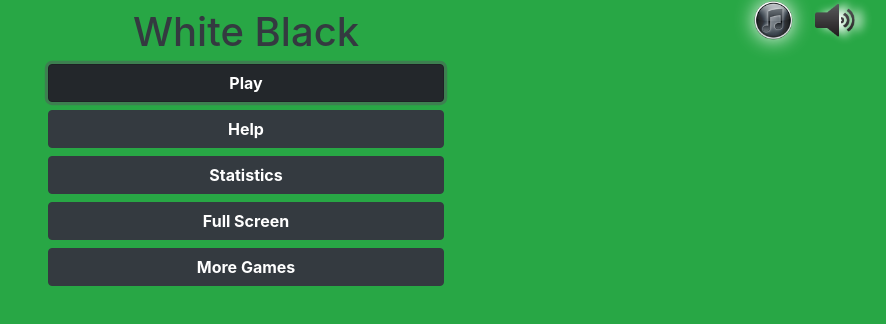
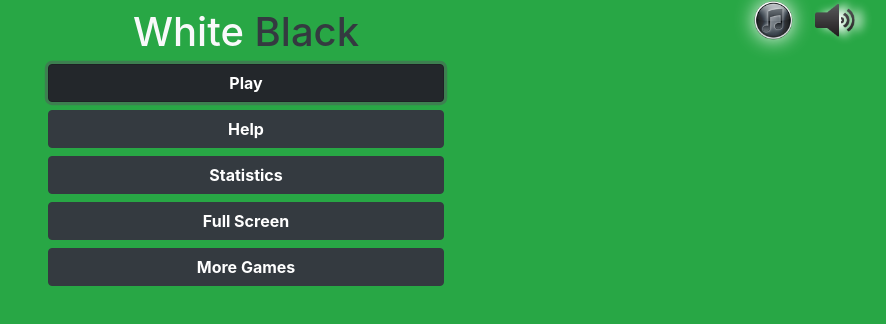
Before and after one commit to rajeshwar229/whiteBlack, a plain HTML site: page index.html in a window 1280 px wide. Shown: the whole page, without its empty margins (394-1280 px from the left). Drawn offline with Linux system fonts and the light colour scheme.

Commit message:
Add files via upload

```diff
--- a/index.html
+++ b/index.html
@@ -2,7 +2,7 @@
 <html lang="en">
 <head>
     <meta charset="UTF-8">
-    <meta name="viewport" content="width=device-width, initial-scale=1, shrink-to-fit=yes">
+    <meta name="viewport" content="width=device-width, initial-scale=1, shrink-to-fit=yes, autoRotate:disabled" http-equiv="ScreenOrientation">
     <link rel="shortcut icon" href="images/favicon.png" type="image/x-icon">
     <title>White Black</title>
     <link rel="stylesheet" href="css/style.css">
@@ -17,7 +17,7 @@
   <div class="main h-100">
     <div class="volume-controls position-fixed fixed-right text-center">
       <audio id="bg-music" src="audio/neon-gaming-music.mp3" type="audio/mp3" autoplay="true" loop="loop" data-link="music" data-status="on"></audio>
-      <audio id="correct-wrong-color-sound" src="audio/correct-color.wav" data-correct="audio/correct-color.wav" data-wrong="audio/wrong-color.wav" type="audio/mp3" data-link="sound" data-status="on"></audio>
+      <audio id="correct-wrong-color-sound" src="audio/correct-color.wav" data-correct="audio/correct-color.wav" data-wrong="audio/wrong-color.wav" data-bonus="audio/bonus-earned.wav" type="audio/mp3" data-link="sound" data-status="on"></audio>
       <audio id="button-click-sound" src="audio/button-click.wav" type="audio/mp3" data-link="sound" data-status="on"></audio>
       <img src="images/musicOn.png" title="Music" class="music cursor-pointer w-25 mx-md-2" alt="Music control" data-off="images/musicOff.png" data-on="images/musicOn.png" data-link="music" data-status="on" />
       <img src="images/soundOn.png" title="Sound" class="sound cursor-pointer w-25 mx-md-2" alt="Sound control" data-off="images/soundOff.png" data-on="images/soundOn.png" data-link="sound" data-status="on" />
@@ -25,8 +25,8 @@
 
     <div class="row m-0">
       <div class="col-10 col-md-8 col-lg-6 col-xl-4 mx-auto">
-          <h1 class="heading game-title text-center mt-2 mb-0 d-none d-md-block">White Black</h1>
-          <h4 class="heading game-title text-center mt-1 mb-0 d-block d-md-none">White Black</h4>
+          <h1 class="heading game-title text-center mt-2 mb-0 d-none d-md-block"><span class="text-light">White</span> Black</h1>
+          <h4 class="heading game-title text-center mt-1 mb-0 d-block d-md-none"><span class="text-light">White</span> Black</h4>
       </div>
     </div>
 
```
